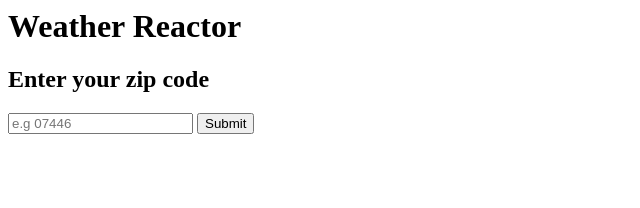
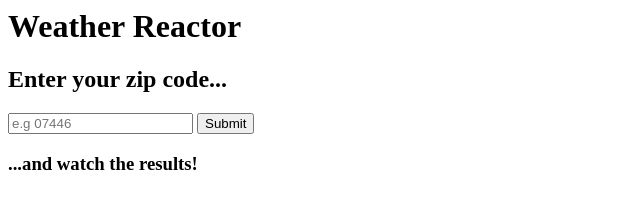
Before and after one commit to ossiggy/weather-reactor, a website: page index.html in a window 1280 px wide. Shown: the whole page, without its empty margins (0-640 px from the left). Drawn offline with nearby package versions, Linux system fonts and the light colour scheme.

Commit message:
updated landing page a little. will probably have a default city when page first loads in the future

```diff
--- a/index.html
+++ b/index.html
@@ -11,11 +11,13 @@
       <button id="city-name-button" type="submit">Submit</button>
     </form> will be for international city searching -->
     <form id="search-by-zip">
-      <h2>Enter your zip code</h2>
+      <h2>Enter your zip code...</h2>
       <input id="zip-code-input" placeholder="e.g 07446">
       <button id="zip-code-button" type="submit">Submit</button>
     </form>
-    <div id="weather-report"></div>
+    <div id="weather-report">
+      <h3>...and watch the results!</h3>
+    </div>
     <script
     src="https://code.jquery.com/jquery-3.2.1.min.js"
     integrity="sha256-hwg4gsxgFZhOsEEamdOYGBf13FyQuiTwlAQgxVSNgt4="
```
